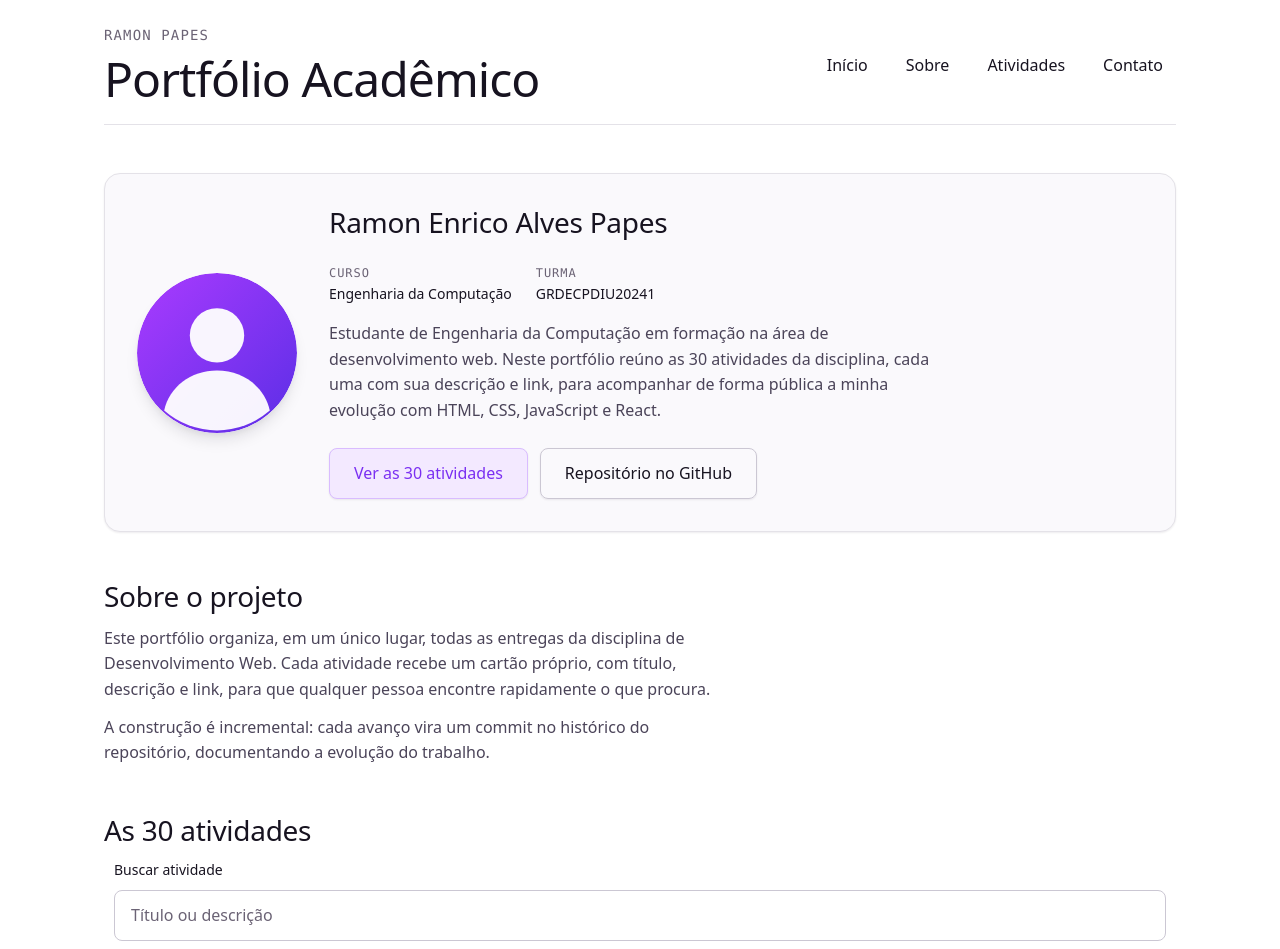
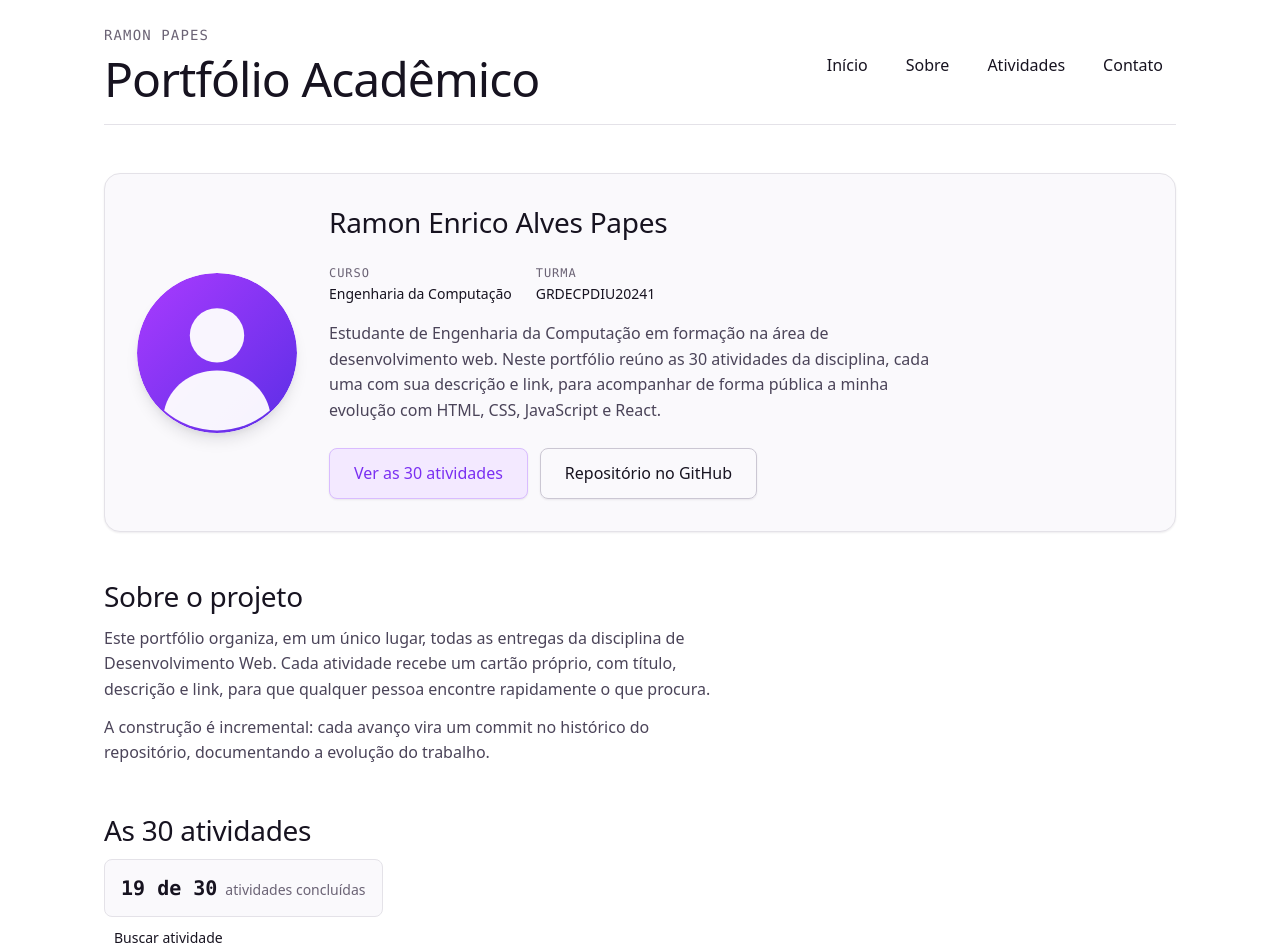
Before and after one commit to RamonPapes/atv_portfolio_academico, a React (Vite) app: page / in a window 1280 px wide. Shown: the top 949 px of the page. Built offline with nearby package versions, Linux system fonts and the light colour scheme.

Commit message:
Adiciona contador de progresso

```diff
--- a/src/App.jsx
+++ b/src/App.jsx
@@ -3,12 +3,14 @@ import BuscaAtividades from './components/BuscaAtividades.jsx'
 import Cabecalho from './components/Cabecalho.jsx'
 import CartaoAtividade from './components/CartaoAtividade.jsx'
 import FiltroTecnologias from './components/FiltroTecnologias.jsx'
+import ProgressoAtividades from './components/ProgressoAtividades.jsx'
 import Rodape from './components/Rodape.jsx'
 import {
   atividades,
   FILTROS,
   FILTRO_PADRAO,
   REPOSITORIO,
+  STATUS,
 } from './data/atividades.js'
 import avatar from './assets/avatar.svg'
 import './App.css'
@@ -38,6 +40,10 @@ function App() {
   const [termoBusca, setTermoBusca] = useState('')
 
   const termo = normalizar(termoBusca)
+
+  const totalConcluidas = atividades.filter(
+    (atividade) => atividade.status === STATUS.CONCLUIDA,
+  ).length
 
   const atividadesVisiveis = atividades.filter((atividade) => {
     const combinaTecnologia =
@@ -127,6 +133,11 @@ function App() {
         <section id="atividades" aria-labelledby="titulo-atividades">
           <h2 id="titulo-atividades">As 30 atividades</h2>
 
+          <ProgressoAtividades
+            concluidas={totalConcluidas}
+            total={atividades.length}
+          />
+
           <BuscaAtividades termo={termoBusca} aoBuscar={setTermoBusca} />
 
           <FiltroTecnologias
--- /dev/null
+++ b/src/components/ProgressoAtividades.css
@@ -0,0 +1,22 @@
+.progresso {
+  display: inline-flex;
+  flex-wrap: wrap;
+  align-items: baseline;
+  gap: var(--espaco-2);
+  padding: var(--espaco-3) var(--espaco-4);
+  border: 1px solid var(--cor-borda);
+  border-radius: var(--raio-md);
+  background: var(--cor-superficie);
+}
+
+.progresso__numero {
+  font-family: var(--fonte-mono);
+  font-size: var(--texto-xl);
+  font-weight: var(--peso-forte);
+  color: var(--cor-texto-forte);
+}
+
+.progresso__rotulo {
+  font-size: var(--texto-sm);
+  color: var(--cor-texto-suave);
+}
--- /dev/null
+++ b/src/components/ProgressoAtividades.jsx
@@ -0,0 +1,14 @@
+import './ProgressoAtividades.css'
+
+function ProgressoAtividades({ concluidas, total }) {
+  return (
+    <p className="progresso">
+      <strong className="progresso__numero">
+        {concluidas} de {total}
+      </strong>
+      <span className="progresso__rotulo">atividades concluídas</span>
+    </p>
+  )
+}
+
+export default ProgressoAtividades
--- a/src/data/atividades.js
+++ b/src/data/atividades.js
@@ -198,9 +198,9 @@ export const atividades = [
     numero: 19,
     titulo: 'Criar contador de progresso',
     descricao:
-      'Calcular quantas atividades estão concluídas e exibir no formato concluídas de 30, derivando o número dos dados em vez de guardá-lo em estado.',
+      'Contador no formato concluídas de 30, calculado com filter sobre a lista a cada renderização. Nada é guardado em useState, então o número nunca fica defasado em relação aos dados.',
     tecnologia: ['React', 'JavaScript'],
-    status: STATUS.PLANEJADA,
+    status: STATUS.CONCLUIDA,
     link: null,
   },
   {
```
